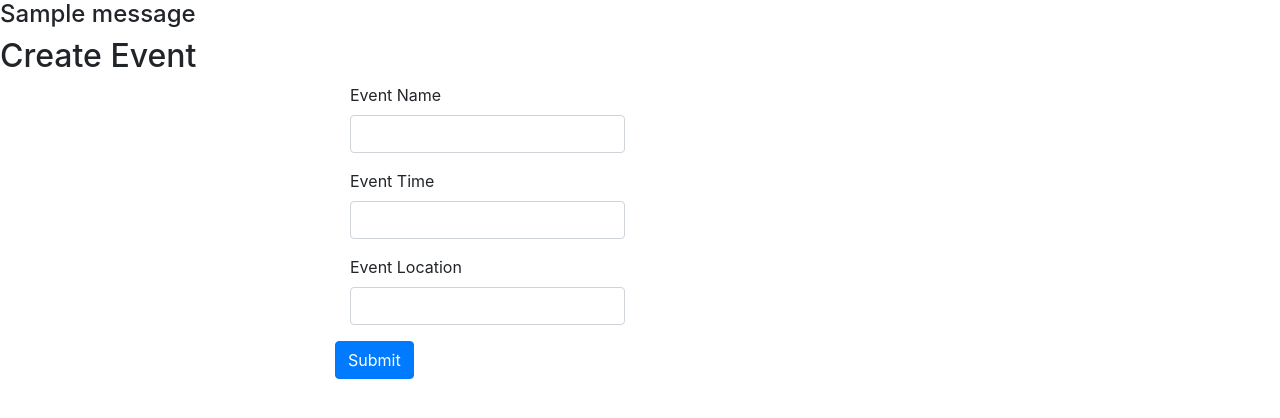
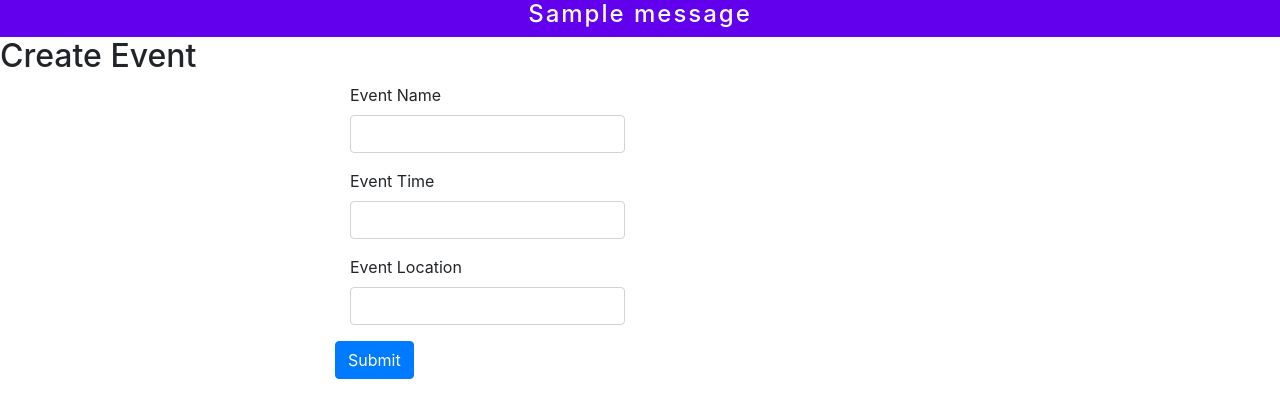
Before and after one commit to Code-Institute-Submissions/robertc181-player-link-, a Flask app: page /create-event in a window 1280 px wide. Shown: the part 56-474 px from the top of the page. Run offline with Flask 2, Linux system fonts and the light colour scheme; one stand-in notice (Sample message) is shown; some libraries are stand-ins or nearby versions.

Commit message:
Add flash html and css in base.html and styles.css

```diff
--- a/static/css/styles.css
+++ b/static/css/styles.css
@@ -63,3 +63,12 @@ a:hover{
     cursor: pointer;
 
 }
+
+.center{
+    text-align: center;
+}
+
+.flashcon{
+    background-color: #6200EE;
+    color: white;
+}
--- a/templates/base.html
+++ b/templates/base.html
@@ -31,8 +31,12 @@
         {% with messages = get_flashed_messages() %}
             {% if messages %}
                 {% for message in messages %}
-                    <div class="">
-                        <h4 class="">{{ message }}</h4>
+                    <div class="container-fluid flashcon ">
+                        <div class="row">
+                            <div class="col align-self-center">
+                                <h4 class="center title">{{ message }}</h4>
+                            </div>
+                        </div>
                     </div>
                 {% endfor %}
             {% endif %}
```
